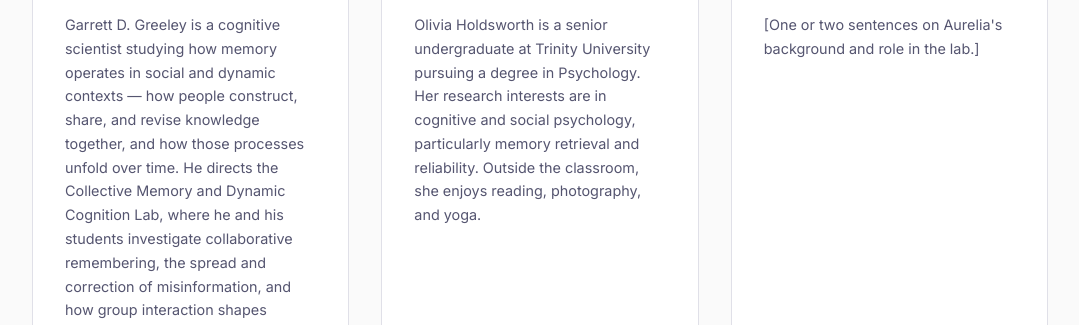
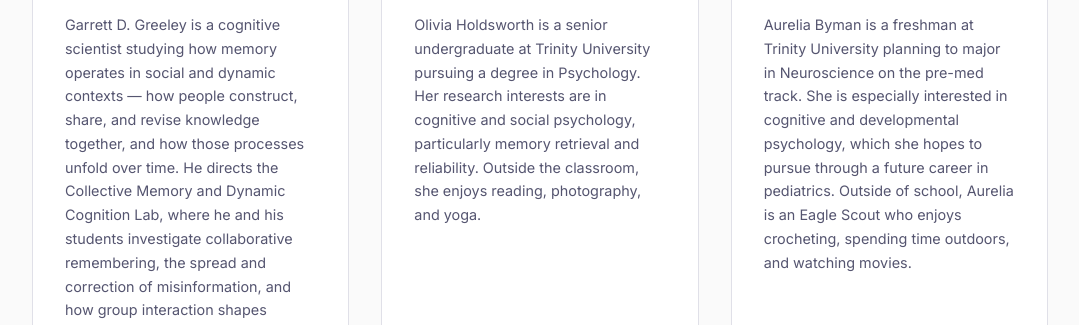
Before and after one commit to ggreeley/cmdc-lab, a plain HTML site: page index.html in a window 1280 px wide. Shown: the part 1746-2071 px from the top of the page, without its empty margins (100-1179 px from the left). Drawn offline with Linux system fonts and the light colour scheme.

Commit message:
Add Aurelia Byman's bio and headshot
Co-Authored-By: Claude Sonnet 5 <noreply@anthropic.com>
Claude-Session: https://claude.ai/code/session_013w8Jpfde6MLHzRwTvceqrr

```diff
--- a/index.html
+++ b/index.html
@@ -91,7 +91,7 @@
                     </div>
                     <h3 class="person-name">Aurelia Byman</h3>
                     <p class="person-role">Research Assistant</p>
-                    <p class="person-bio">[One or two sentences on Aurelia's background and role in the lab.]</p>
+                    <p class="person-bio">Aurelia Byman is a freshman at Trinity University planning to major in Neuroscience on the pre-med track. She is especially interested in cognitive and developmental psychology, which she hopes to pursue through a future career in pediatrics. Outside of school, Aurelia is an Eagle Scout who enjoys crocheting, spending time outdoors, and watching movies.</p>
                 </div>
             </div>
         </div>
```
Also changed, not shown: assets/img/people/aurelia-byman.jpg (added), 1 other file.
